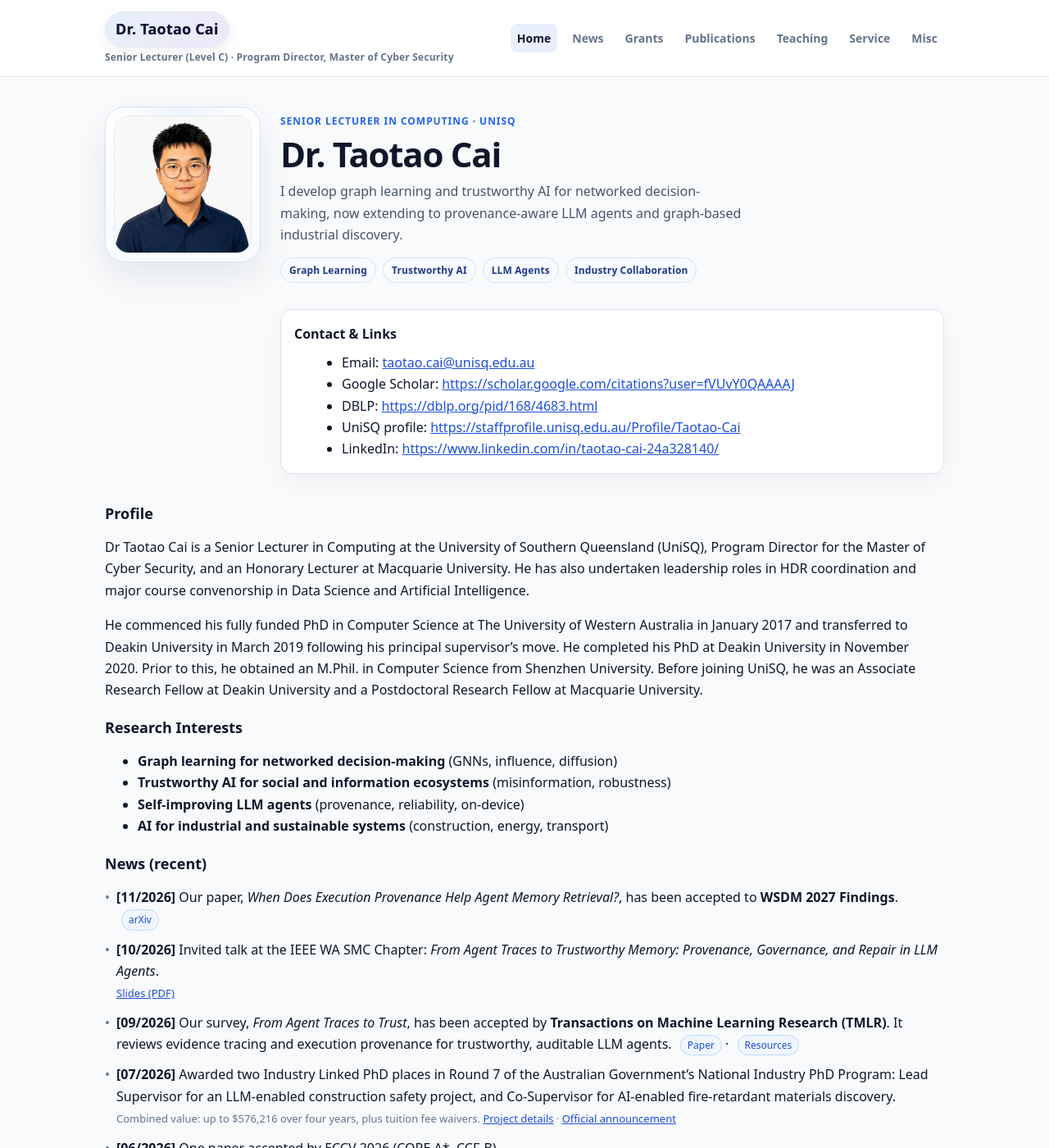
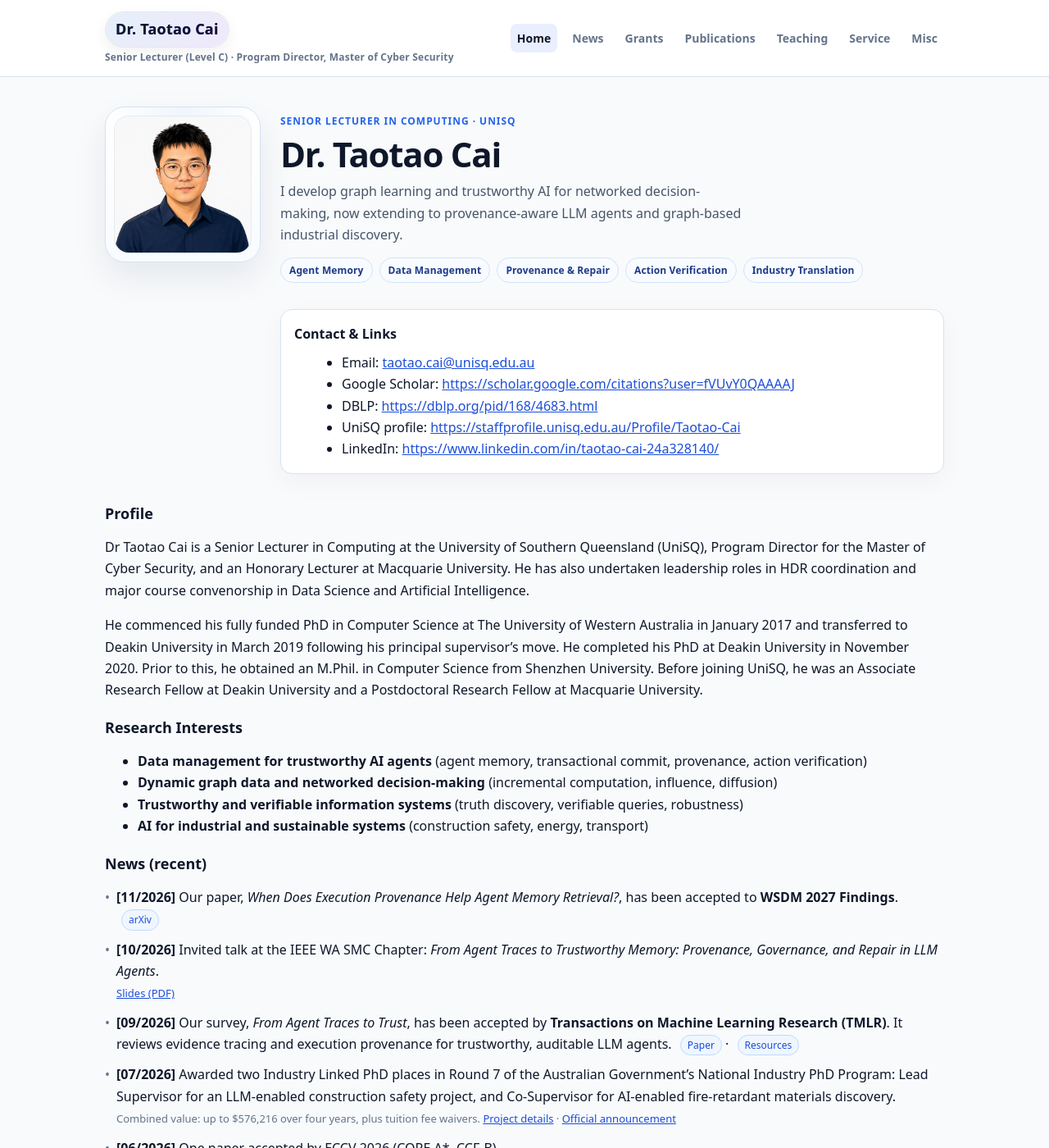
Before and after one commit to Taotao1992/Taotao1992.github.io, a Jekyll site: the page built from index.md, in a window 1280 px wide and 1400 px high. Shown: the whole window at 82% size. Built offline with Jekyll 4.4.1, drawn with Linux system fonts in a browser that asks for light colours.

Commit message:
Update research interests and homepage tags

```diff
--- a/index.md
+++ b/index.md
@@ -16,10 +16,11 @@ title: Home
         now extending to provenance-aware LLM agents and graph-based industrial discovery.
       </p>
       <div class="hero-highlights">
-        <span class="hero-pill">Graph Learning</span>
-        <span class="hero-pill">Trustworthy AI</span>
-        <span class="hero-pill">LLM Agents</span>
-        <span class="hero-pill">Industry Collaboration</span>
+        <span class="hero-pill">Agent Memory</span>
+        <span class="hero-pill">Data Management</span>
+        <span class="hero-pill">Provenance &amp; Repair</span>
+        <span class="hero-pill">Action Verification</span>
+        <span class="hero-pill">Industry Translation</span>
       </div>
     </div>
     <div class="card list-tight hero-contact">
@@ -43,10 +44,10 @@ He commenced his fully funded PhD in Computer Science at The University of Weste
 
 ## Research Interests
 
-- **Graph learning for networked decision-making** (GNNs, influence, diffusion)
-- **Trustworthy AI for social and information ecosystems** (misinformation, robustness)
-- **Self-improving LLM agents** (provenance, reliability, on-device)
-- **AI for industrial and sustainable systems** (construction, energy, transport)
+- **Data management for trustworthy AI agents** (agent memory, transactional commit, provenance, action verification)
+- **Dynamic graph data and networked decision-making** (incremental computation, influence, diffusion)
+- **Trustworthy and verifiable information systems** (truth discovery, verifiable queries, robustness)
+- **AI for industrial and sustainable systems** (construction safety, energy, transport)
 
 ## News (recent)
 
```
